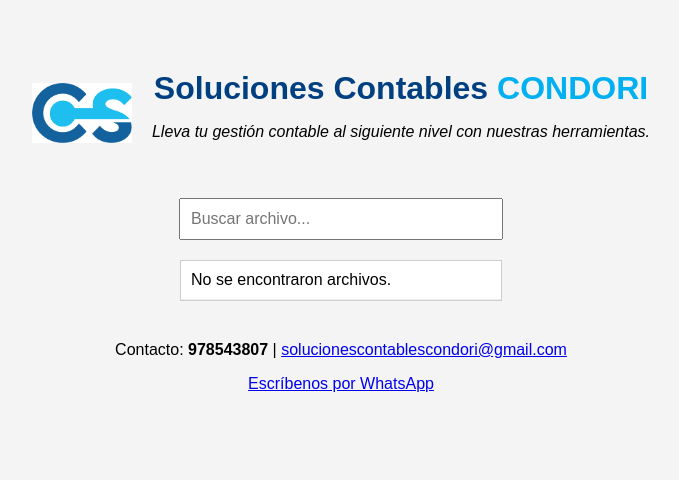
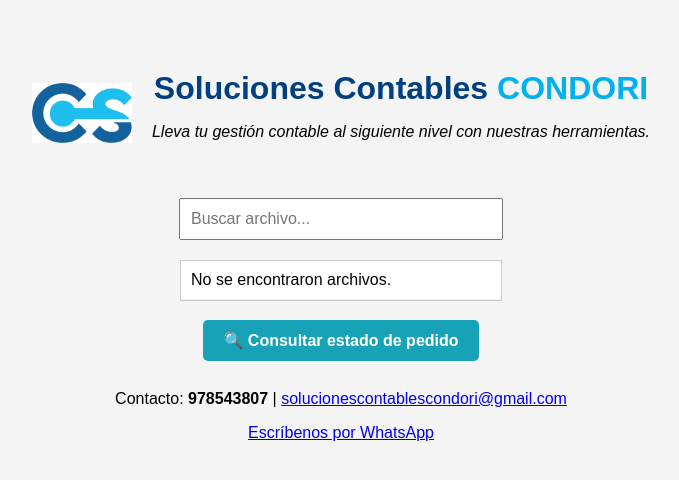
Before and after one commit to SOLUCIONESCONDORI/PAGINACONDORI, a Flask app: page / in a window 1280 px wide. Shown: the top 480 px of the page, without its empty margins (299-978 px from the left). Run offline with Flask 3, Linux system fonts and the light colour scheme; data that the repository does not hold is empty.

Commit message:
Agrego botón para consultar estado de pedido

```diff
--- a/templates/index.html
+++ b/templates/index.html
@@ -62,6 +62,20 @@
       border-radius: 5px;
       text-decoration: none;
     }
+    .boton-consulta {
+      margin-top: 30px;
+    }
+    .boton-consulta a {
+      background-color: #17a2b8;
+      color: white;
+      padding: 12px 20px;
+      text-decoration: none;
+      border-radius: 5px;
+      font-weight: bold;
+    }
+    .boton-consulta a:hover {
+      background-color: #138496;
+    }
   </style>
 </head>
 <body>
@@ -74,7 +88,6 @@
   </div>
 
   <input type="text" id="buscador" placeholder="Buscar archivo...">
-
   <div id="lista-archivos"></div>
 
   <form id="formularioPago" enctype="multipart/form-data">
@@ -86,6 +99,11 @@
   </form>
 
   <a id="descargarBtn" href="#" download>Descargar archivo</a>
+
+  <!-- 🔍 Botón para consultar estado -->
+  <div class="boton-consulta">
+    <a href="/consultar">🔍 Consultar estado de pedido</a>
+  </div>
 
   <footer style="margin-top: 40px;">
     <p>Contacto: <strong>978543807</strong> | <a href="mailto:solucionescontablescondori@gmail.com">solucionescontablescondori@gmail.com</a></p>
```
